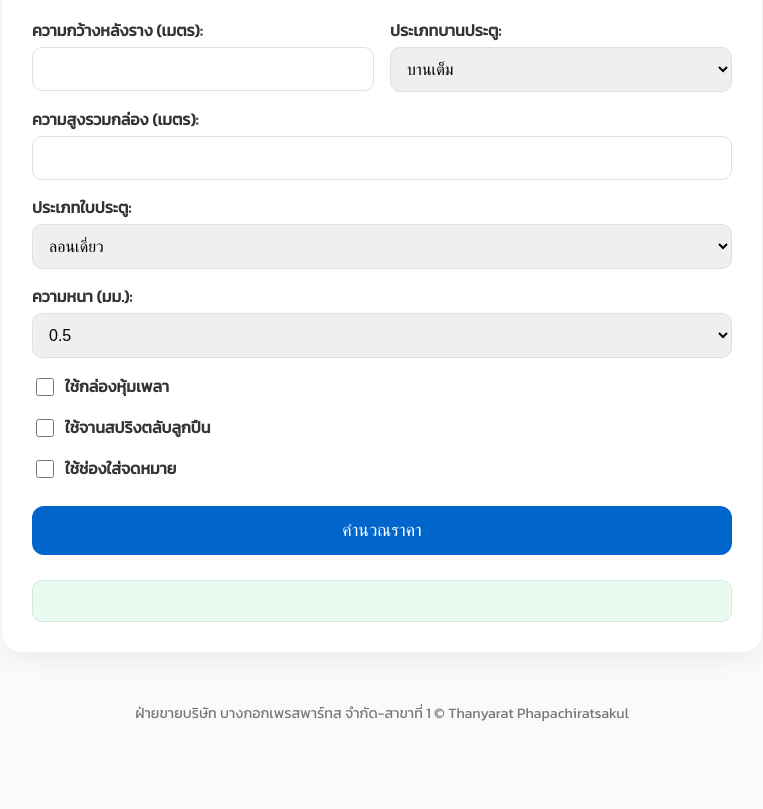
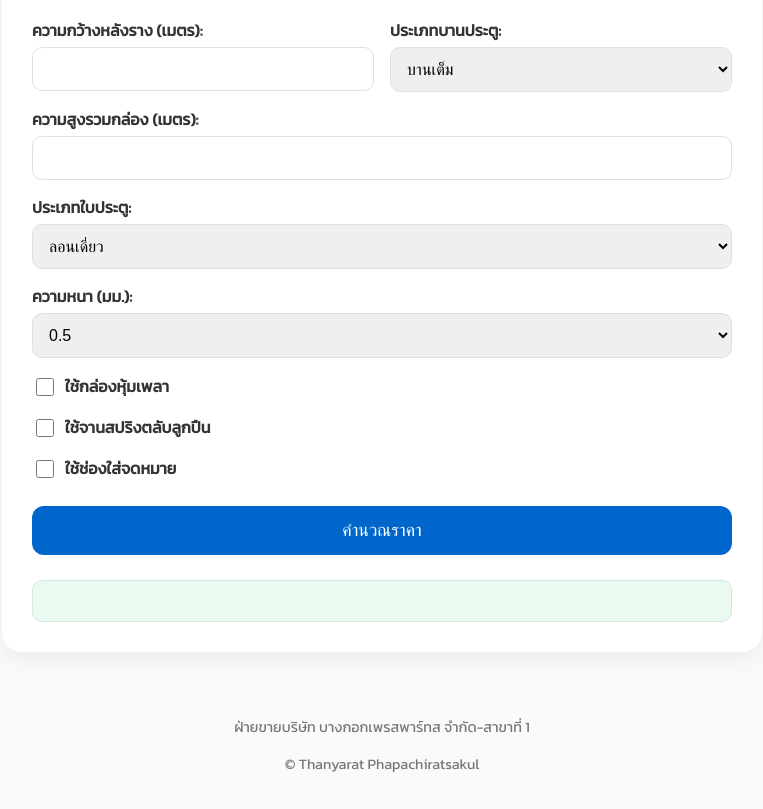
Before and after one commit to kimmy2956/door-price-calculator, a plain HTML site: page index.html in a window 1280 px wide. Shown: the part 137-946 px from the top of the page, without its empty margins (258-1021 px from the left). Before the commit the page ends 881 px from the top, so only its background shows below. Drawn offline with Linux system fonts and the light colour scheme.

Commit message:
Update index.html

```diff
--- a/index.html
+++ b/index.html
@@ -219,7 +219,8 @@
   </div>
 
   <footer>
-    ฝ่ายขายบริษัท บางกอกเพรสพาร์ทส จำกัด-สาขาที่ 1 © Thanyarat Phapachiratsakul
+    <p>ฝ่ายขายบริษัท บางกอกเพรสพาร์ทส จำกัด-สาขาที่ 1</p>
+    <p>© Thanyarat Phapachiratsakul</p>
   </footer>
 
   <!-- Modal Popup -->
```
